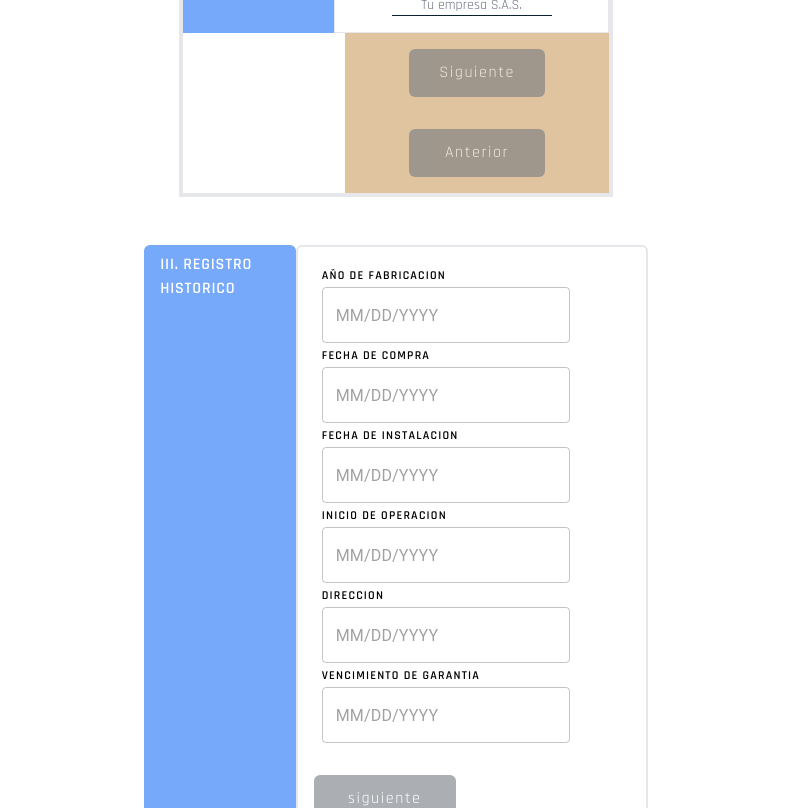
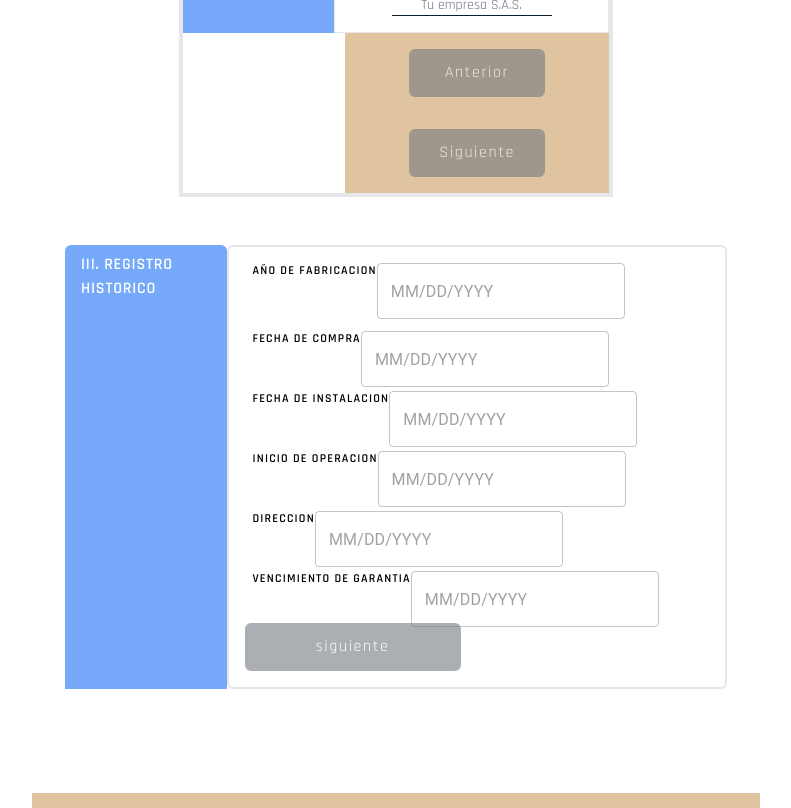
Before and after one commit to ccastri/yc.io, a Next.js app: page /documentos/hdv in a window 1280 px wide. Shown: the part 1560-2368 px from the top of the page, without its empty margins (244-1035 px from the left). Built offline with nearby package versions, Linux system fonts and the light colour scheme.

Commit message:
validations hdv are now working

```diff
--- a/src/app/_components/HdvI.tsx
+++ b/src/app/_components/HdvI.tsx
@@ -16,9 +16,10 @@ type stepOne = {
   nextStep: ()=>void;
   onChange:(e: ChangeEvent<HTMLInputElement> | ChangeEvent<HTMLSelectElement>)=>void;
   currentStep: number
+  errors: any
 }
 
-const HdvI:React.FC<stepOne> = ({nextStep, currentStep, onChange}) => {
+const HdvI:React.FC<stepOne> = ({nextStep, currentStep, onChange, errors}) => {
   // Define the form fields configuration
   const formFields: FormFieldConfig[] = [
     { label: 'DEPARTAMENTO', name: 'departamento', type: 'text' },
@@ -58,6 +59,7 @@ const HdvI:React.FC<stepOne> = ({nextStep, currentStep, onChange}) => {
                 onChange={()=>{}}
                 className='mb-3 focus:outline-none focus:border-b-blue-500 w-full h-7 border-b'
               />
+              {errors[field.name] && <span className="text-red-500 font-semibold text-center text-sm w-36">{errors[field.name]?.message}</span>}
             </label>
           ))}
         </div>
--- a/src/app/_components/HdvII.tsx
+++ b/src/app/_components/HdvII.tsx
@@ -2,24 +2,27 @@
 import { DatePicker } from '@mui/x-date-pickers'
 import React, { ChangeEvent } from 'react'
 import HdvButton from './HdvButton'
-import { SubmitHandler, useForm } from 'react-hook-form';
+import { SubmitHandler, UseFormRegister, useForm } from 'react-hook-form';
 import { FormFieldConfig } from '../documentos/hdv/page';
 export type stepSecondToLast = {
   prevStep: ()=>void;
   nextStep: ()=>void;
   onChange:(e: ChangeEvent<HTMLInputElement> | ChangeEvent<HTMLSelectElement>)=>void;
+  onSubmit: ()=>void;
+  register: UseFormRegister<any>
+  errors: any
 }
-  const HdvII:React.FC<stepSecondToLast> = ({nextStep, prevStep, onChange}) => {
+  const HdvII:React.FC<stepSecondToLast> = ({nextStep, prevStep, onChange, register, errors}) => {
 
 
   const formFields: FormFieldConfig[] = [
-    { label: 'EQUIPO', name: 'equipo', type: 'text' },
-    { label: 'MARCA', name: 'marca', type: 'text' },
-    { label: 'MODELO', name: 'modelo', type: 'text' },
-    { label: 'SERIE N°', name: 'serie', type: 'text' },
-    { label: 'ACTIVO FIJO', name: 'activo-fijo', type: 'text' },
-    { label: 'REGISTRO SANITARIO', name: 'registro-sanitario', type: 'text' },
-    { label: 'UBICACION', name: 'ubicacion', type: 'text' },
+    { label: 'EQUIPO', name: 'equipo', type: 'text', validation:'Este campo es obligatorio', },
+    { label: 'MARCA', name: 'marca', type: 'text', validation:'Este campo es obligatorio', },
+    { label: 'MODELO', name: 'modelo', type: 'text', validation:'Este campo es obligatorio', },
+    { label: 'SERIE N°', name: 'serie', type: 'text', validation:'Este campo es obligatorio', },
+    { label: 'ACTIVO FIJO', name: 'activo-fijo', type: 'text', validation:'Este campo es obligatorio', },
+    { label: 'REGISTRO SANITARIO', name: 'registro-sanitario', type: 'text', validation:'Este campo es obligatorio', },
+    { label: 'UBICACION', name: 'ubicacion', type: 'text', validation:'Este campo es obligatorio', },
   ];
 
   return (
@@ -41,9 +44,13 @@ export type stepSecondToLast = {
             <input
             placeholder='Tu empresa S.A.S.'
             className={` focus:border-blue-500 focus:outline-none text-center text-sm  pt-2 w-40 text-slate-500 mx-auto border-b border-[#0D202F] `}
-            name={`${field.name}`}
+            // name={`${field.name}`}
+             {...register(`${field.name}` , {
+              required: 'Digite el nombre de la empresa a la que pertenece',
+              })}
             onChange={()=>{}}
             />
+            {errors[field.name] && <span className="text-red-500 font-semibold text-center text-sm w-36">{errors[field.name]?.message}</span>}
             </label>
             </div>
         ))}
@@ -58,10 +65,10 @@ export type stepSecondToLast = {
             <div className=' w-[38%]  bg-blue-500 z-50 h-full'/>
             <div className="w-[62%]  flex flex-col  px-12 bg-[#E0C4A0] ">
             <div className="  ">
-            <HdvButton title='Siguiente ' prevStep={prevStep}/>
+            <HdvButton title='Anterior ' prevStep={prevStep}/>
           </div>
           <div className="  ">
-            <HdvButton title='Anterior' nextStep={nextStep}/>
+            <HdvButton title='Siguiente' nextStep={nextStep}/>
           </div>
           </div>
         </div>
--- a/src/app/_components/HdvIII.tsx
+++ b/src/app/_components/HdvIII.tsx
@@ -15,47 +15,47 @@ const HdvIII:React.FC<stepSecondToLast> = ({onChange, prevStep, nextStep}) => {
             >
 
       <div className=" col-span-10 space-y-8 py-4 px-6 ">
+        <div className=' flex flex-wrap'>
         <label className='font-semibold tracking-widest h-7 text-center text-xs'>AÑO DE FABRICACION
-        <div className=' flex flex-wrap'>
 
-        <DatePicker/>
+        <DatePicker onChange={()=>{onChange}}/>
+        </label>
         </div>
-        </label>
+           <div className=' flex flex-wrap'>
         <label className='font-semibold tracking-widest h-7 text-center pt-2 text-xs'>FECHA DE COMPRA
-           <div className=' flex flex-wrap'>
 
-        <DatePicker/>
-        </div>
+        <DatePicker onChange={()=>{onChange}}/>
 
         </label>
+        </div>
+           <div className=' flex flex-wrap'>
         <label className='font-semibold tracking-widest h-7 text-center pt-2 text-xs'>FECHA DE INSTALACION
-           <div className=' flex flex-wrap'>
 
-        <DatePicker/>
-        </div>
+        <DatePicker onChange={()=>{onChange}}/>
 
         </label>
+        </div>
+           <div className=' flex w-full'>
         <label className='font-semibold tracking-widest h-7 text-center pt-2 text-xs'>INICIO DE OPERACION
-           <div className=' flex w-full'>
 
-        <DatePicker/>
-        </div>
+        <DatePicker onChange={()=>{onChange}}/>
 
         </label>
+        </div>
+           <div className=' flex flex-wrap'>
         <label className='font-semibold tracking-widest h-7 text-center pt-2 text-xs'>DIRECCION
-           <div className=' flex flex-wrap'>
 
-        <DatePicker/>
-        </div>
+        <DatePicker onChange={()=>{onChange}}/>
 
         </label>
+        </div>
+           <div className=' flex flex-wrap'>
         <label className='font-semibold tracking-widest h-7 text-center pt-2 text-xs'>VENCIMIENTO DE GARANTIA
-           <div className=' flex flex-wrap'>
 
-        <DatePicker/>
+
+        <DatePicker onChange={()=>{onChange}}/>
+        </label>
         </div>
-
-        </label>
       </div>
       <HdvButton />
         </form>
--- a/src/app/documentos/hdv/page.tsx
+++ b/src/app/documentos/hdv/page.tsx
@@ -395,17 +395,18 @@ import HdvXI from '../../_components/HdvXI'
 import useObserver from '../../hooks/useObserver'
 
 import FormStepper from '@/app/_components/FormStepper'
+import { useForm } from 'react-hook-form'
 const hdvElementList = [
 {name:'Ubicacion Geografica', component:HdvI},
 {name:'Informacion general', component:HdvII},
 {name:'Registro historico', component:HdvIII},
 {name:'Registro tecnico de instalacion', component:HdvIV},
 {name:'Registro tecnico de funcionamiento', component:HdvV},
-{name:'Clasificacion biomedica', component:HdvVI},
-{name:'Clasificacion segun nivel de riesgo', component:HdvVII},
-{name:'Periodicidad de mantenimiento', component:HdvVIII},
-{name:'Requiere Calibracion', component:HdvIX},
-{name:'Accesorios', component:HdvX},
+// {name:'Clasificacion biomedica', component:HdvVI},
+// {name:'Clasificacion segun nivel de riesgo', component:HdvVII},
+// {name:'Periodicidad de mantenimiento', component:HdvVIII},
+// {name:'Requiere Calibracion', component:HdvIX},
+// {name:'Accesorios', component:HdvX},
 {name:'Observaciones', component:HdvXI},
 // {name:'', component:HdvXII},
 
@@ -417,57 +418,83 @@ export type FormFieldConfig = {
   label: string;
   name: string;
   type: string;
+  validation?: string | null;
   // onChange:() => void;
   // You can add more properties like placeholder, required, etc. as needed
 }
-const hdvElementsList = [
-  {
-    step: 1,
-    formFields: [
-      {
-        type: 'text',
-        label: 'Name',
-        name: 'name',
-        placeholder: 'Enter your name',
-        // Other props specific to this field
-      },
-      {
-        type: 'email',
-        label: 'Email',
-        name: 'email',
-        placeholder: 'Enter your email',
-        // Other props specific to this field
-      },
-      // More fields for step 1
-    ],
-  },
-  {
-    step: 2,
-    formFields: [
-      {
-        type: 'textarea',
-        label: 'Address',
-        name: 'address',
-        placeholder: 'Enter your address',
-        // Other props specific to this field
-      },
-      {
-        type: 'select',
-        label: 'Country',
-        name: 'country',
-        options: ['USA', 'Canada', 'UK', 'Australia'],
-        // Other props specific to this field
-      },
-      // More fields for step 2
-    ],
-  },
-  // More steps with their respective fields
-];
+
+// const hdvElementsList = [
+//   {
+//     step: 1,
+//     formFields: [
+//       {
+//         type: 'text',
+//         label: 'Name',
+//         name: 'name',
+//         placeholder: 'Enter your name',
+//         // Other props specific to this field
+//       },
+//       {
+//         type: 'email',
+//         label: 'Email',
+//         name: 'email',
+//         placeholder: 'Enter your email',
+//         // Other props specific to this field
+//       },
+//       // More fields for step 1
+//     ],
+//   },
+//   {
+//     step: 2,
+//     formFields: [
+//       {
+//         type: 'textarea',
+//         label: 'Address',
+//         name: 'address',
+//         placeholder: 'Enter your address',
+//         // Other props specific to this field
+//       },
+//       {
+//         type: 'select',
+//         label: 'Country',
+//         name: 'country',
+//         options: ['USA', 'Canada', 'UK', 'Australia'],
+//         // Other props specific to this field
+//       },
+//       // More fields for step 2
+//     ],
+//   },
+//   // More steps with their respective fields
+// ];
+
 const Page = () => {
   //! Multi step form:
   const [formStep, setFormStep] = useState<number>(0);
-  const nextFormStep = () => setFormStep((currentStep) => currentStep + 1);
-  const prevFormStep = () => setFormStep((currentStep) => currentStep - 1);
+  const nextFormStep = () => {
+  setFormStep((currentStep) => {
+    const nextStep = currentStep + 1;
+    scrollToForm(nextStep); // Scroll to the next step
+    return nextStep; // Return the updated value of currentStep
+  });
+};
+  const prevFormStep = () => {
+  setFormStep((currentStep) => {
+    const prevStep = currentStep - 1;
+    scrollToForm(prevStep); // Scroll to the next step
+    return prevStep; // Return the updated value of currentStep
+  });
+};
+
+  // const methods = useForm<User>();
+
+  const methods = useForm<any>();
+  const { register, handleSubmit, control, formState: { errors  } } = methods
+
+  // const { register, handleSubmit, control, formState: { errors  } } = methods
+  const onSubmit = async (data: any) => {
+      alert(JSON.stringify(data));
+
+    }
   // !HandleCHangeForm
   const handleChange = (e: ChangeEvent<HTMLInputElement> | ChangeEvent<HTMLSelectElement>) => {
     const { name, value } = e.currentTarget
@@ -506,7 +533,7 @@ const Page = () => {
   // const svgCode = `<svg xmlns="http://www.w3.org/2000/svg" viewBox="0 0 1440 320"><path fill="#0099ff" fill-opacity="1" d="M0,256L21.8,234.7C43.6,213,87,171,131,149.3C174.5,128,218,128,262,154.7C305.5,181,349,235,393,229.3C436.4,224,480,160,524,165.3C567.3,171,611,245,655,277.3C698.2,309,742,299,785,288C829.1,277,873,267,916,234.7C960,203,1004,149,1047,149.3C1090.9,149,1135,203,1178,197.3C1221.8,192,1265,128,1309,112C1352.7,96,1396,128,1418,144L1440,160L1440,320L1418.2,320C1396.4,320,1353,320,1309,320C1265.5,320,1222,320,1178,320C1134.5,320,1091,320,1047,320C1003.6,320,960,320,916,320C872.7,320,829,320,785,320C741.8,320,698,320,655,320C610.9,320,567,320,524,320C480,320,436,320,393,320C349.1,320,305,320,262,320C218.2,320,175,320,131,320C87.3,320,44,320,22,320L0,320Z"></path></svg>`;
   return (
     <>
-    <div className='px-4'>
+    <div className='px-4 sticky top-16 z-40'>
 
     <FormStepper
     scrollToForm={scrollToForm}
@@ -525,14 +552,14 @@ const Page = () => {
     <div className='rounded-full bg-[#123CD0] w-20 h-20  '/>
   </div>
   </div>
-  <div ref={mainContainerRef} className=' relative mt-16 flex flex-col items-center space-y-6 p-12 '>
+  <div ref={mainContainerRef} className=' relative z-30 mt-16 flex flex-col items-center space-y-6 p-12 '>
       {hdvElementList.map((field, index) => {
          const Component = field.component;
          return(
 
            <div
            key={index}
-          id={`${index}`}
+          // id={`${index}`}
           ref={(el) => (elementsRefs.current[index] = el)}
           // className={`transition-opacity duration-500 ${index === 0 ? 'block' : 'hidden'}`}
           className='z-50'
@@ -541,7 +568,9 @@ const Page = () => {
           currentStep={formStep}
           prevStep={prevFormStep}
           nextStep={nextFormStep}
-          // onSubmit={}
+          onSubmit={handleSubmit(onSubmit)}
+          register={register}
+          errors={errors}
           onChange={handleChange}
           />
         </div>
```
Also changed, not shown: src/app/_components/HdvXI.tsx (+7 -2 lines).
